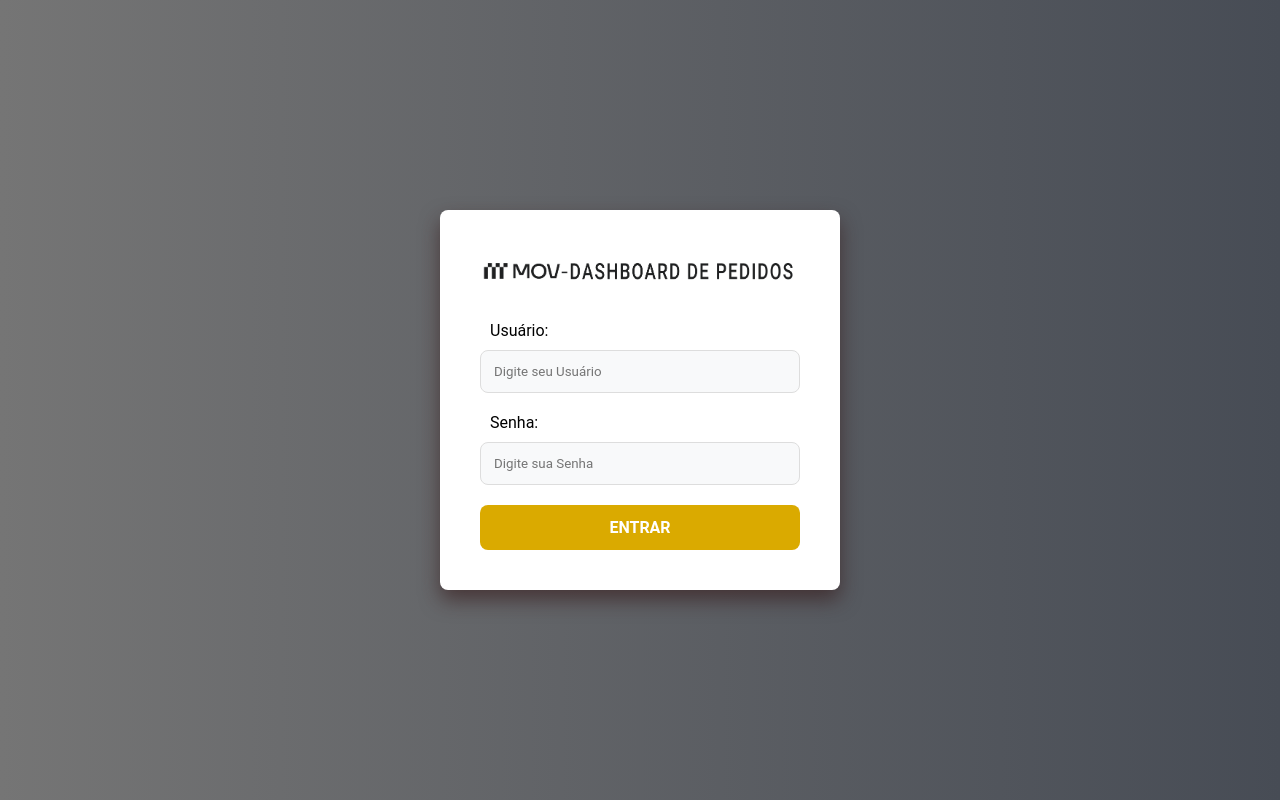
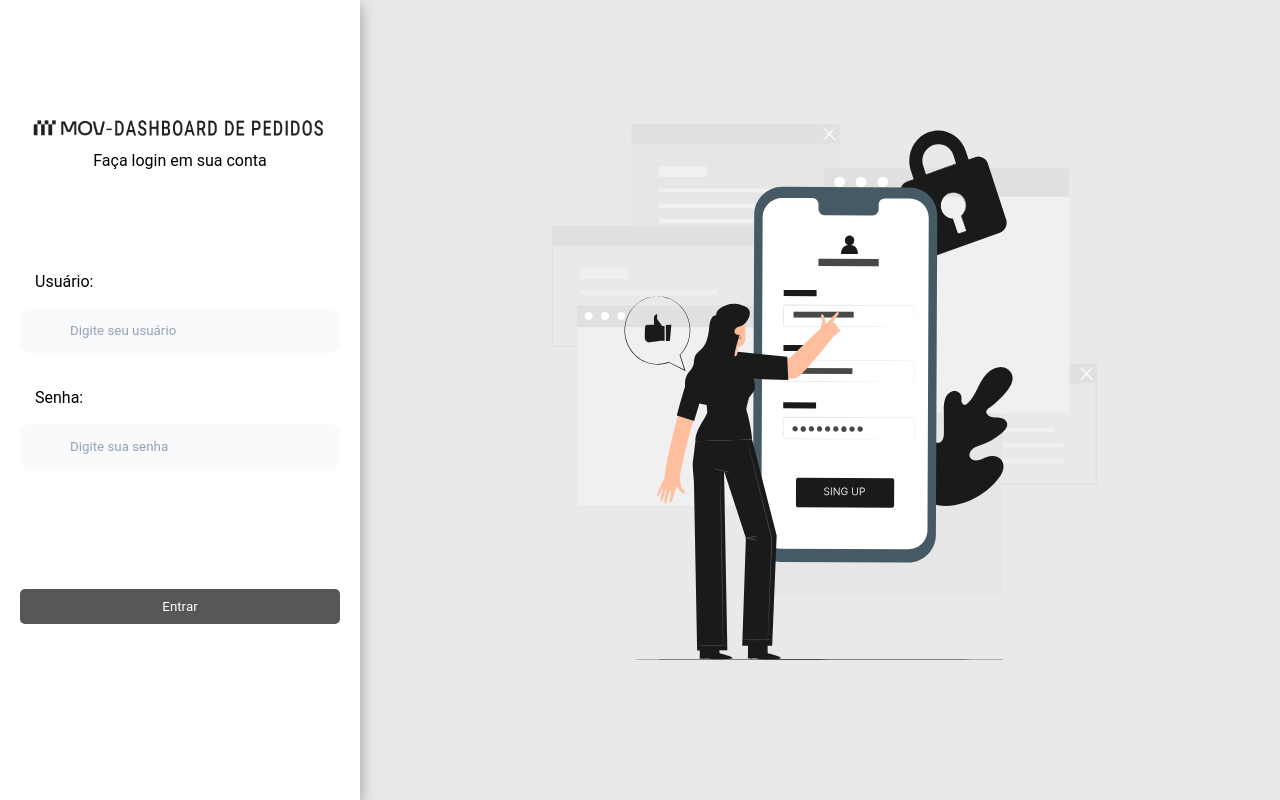
Before and after one commit to Henrry-Maximo/dashboardWooCommerce, a React (Create React App) app in the folder woocommerce-app-frontend/woocommerce-app/: page /login in a window 1280 px wide. Built offline with nearby package versions, Linux system fonts and the light colour scheme.

Commit message:
new display of login

```diff
--- a/woocommerce-app-frontend/woocommerce-app/src/assets/styles/DashboardSidebar.css
+++ b/woocommerce-app-frontend/woocommerce-app/src/assets/styles/DashboardSidebar.css
@@ -2,6 +2,7 @@
   background-color: #333;
   width: 256px;
   height: 100%;
+  transition: all 0.3s ease-out allow-discrete;
 }
 
 .sidebar-nav {
--- a/woocommerce-app-frontend/woocommerce-app/src/assets/styles/Login.css
+++ b/woocommerce-app-frontend/woocommerce-app/src/assets/styles/Login.css
@@ -1,72 +1,104 @@
-
-/* profile */
-#login-container {
+#container {
   display: flex;
+  align-items: center;
   justify-content: center;
   height: 100vh;
-  background: linear-gradient(to right, #757575, #474c55);
 }
 
 #login-content {
-  width: 400px;
-  padding: 40px;
-  background-color: #fff;
-  border-radius: 8px;
-  box-shadow: 0 10px 20px rgba(51, 23, 23, 0.601);
+  background-color: #ffffff;
+  max-width: 400px; /* Alterado para se adaptar melhor em dispositivos móveis */
+  flex-direction: column; /* Alterado para empilhar elementos verticalmente */
+  transition: all 3.0s ease;
+  width: 482px;
+  height: 100%;
+  box-shadow: rgba(0, 0, 0, 0.35) 0px 5px 15px;
+  padding: 20px;
+  display: grid;
+  justify-content: center;
 }
 
-/* class */
-.login-logo {
-  display: block;
-  margin: 0 auto 30px;
+#div-content {
+  display: flex;
+  justify-content: center;
+  align-items: center;
   width: 100%;
+  transition: border-color 0.3s ease; /* Adicionado para animação fluída */
 }
 
-.login-form .form-group {
+.login-logo {
+  width: 300px;
+}
+
+.login-intro {
+  text-align: center;
+  padding: 10px;
+}
+
+.form-group {
+  margin-bottom: 20px;
   display: flex;
   flex-direction: column;
-  gap: 10px;
-  margin-bottom: 20px;
-}
-
-.login-form .form-group label {
-  margin: 0px 0px 0px 10px;
+  gap: 2px;
 }
 
 .form-control {
   width: 100%;
-  padding: 13px;
-  border-radius: 8px;
-  border: 1px solid #ddd;
-  background-color: #f8f9fa;
+  height: 45px;
+  line-height: 30px;
+  padding: 0 5rem;
+  padding-left: 3rem;
+  border: 2px solid transparent;
+  border-radius: 10px;
+  outline: none;
+  background-color: #f8fafc;
+  color: #0d0c22;
+  transition: .5s ease;
+}
+
+.form-control::placeholder {
+  color: #94a3b8;
+}
+
+.form-control:focus, input:hover {
+  outline: none;
+  border-color: rgba(129, 140, 248);
+  background-color: #fff;
+  box-shadow: 0 0 0 5px rgba(119, 119, 119, 0.3);
+}
+
+.error-message {
+  color: #dc3545;
+  font-size: 14px;
+  margin-top: 5px;
+  display: flex;
+  margin-bottom: 10px;
+  justify-content: center;
 }
 
 .btn-primary {
+  background-color: #575757;
+  color: #fff;
+  border: none;
+  border-radius: 5px;
+  padding: 10px 20px;
+  cursor: pointer;
+  transition: background-color 0.3s;
+  display: inline-flex;
   width: 100%;
-  padding: 13px;
-  border-radius: 8px;
-  border: none;
-  background-color: #daaa00;
-  color: #fff;
-  font-size: 16px;
-  font-weight: bold;
-  text-transform: uppercase;
-  cursor: pointer;
-  transition: all 0.3s ease;
+  margin-top: 100px;
+  justify-content: center;
 }
 
 .btn-primary:hover {
-  background-color: #9c9c9c;
+  background-color: #daaa00;
 }
 
-.error-message {
-  margin: 15px 0px;
-  padding: 10px;
-  display: flex;
-  justify-content: center;
-  align-items: center;
-  background-color: rgb(252, 162, 162);
-  color: red;
-  border: 2px solid red;
-  /* border-radius: 10px; */
+.login-form {
+  margin: 0;
+  padding: 0;
 }
+
+label {
+  margin: 15px;
+}
--- a/woocommerce-app-frontend/woocommerce-app/src/components/Dashboard/DashboardCard.js
+++ b/woocommerce-app-frontend/woocommerce-app/src/components/Dashboard/DashboardCard.js
@@ -64,7 +64,7 @@ function OrderCard({ orderId, orderDate }) {
       // clearInterval(fetchDataInterval);
       clearInterval(calculateInterval);
     };
-  }, [orderId, slaData.date_order, slaData.sla_start]);
+  }, [orderId, orderDate, slaData.date_order, slaData.sla_start]);
 
   const backgroundColor = calculateBackgroundColor(remainingTime); // alart for warning order
   return (
--- a/woocommerce-app-frontend/woocommerce-app/src/pages/Login/Login.js
+++ b/woocommerce-app-frontend/woocommerce-app/src/pages/Login/Login.js
@@ -1,8 +1,9 @@
 import React, { useState } from "react";
-import { json, useNavigate } from "react-router-dom";
+import { useNavigate } from "react-router-dom";
 import api from "../../services/api.js";
 import "../../assets/styles/Login.css";
 import Logo from "../../assets/images/mov-logo.png";
+import Logowork from "../../assets/images/key.svg";
 // import Logo from "../../assets/images/noun-login.svg";
 
 const Login = (request, response) => {
@@ -17,8 +18,8 @@ const Login = (request, response) => {
     try {
       const dataLogin = {
         user,
-                password
-            }
+        password,
+      };
 
       const { data } = await api.post("/login", dataLogin);
 
@@ -29,22 +30,25 @@ const Login = (request, response) => {
 
       navigate("/");
     } catch (error) {
-            setError(error.response.data.message);;
+      setError(error.response.data.message);
     }
   }
 
   return (
-        <div id="login-container">
+    <div id="container">
       <div id="login-content">
+        <div className="login-intro">
           <img src={Logo} alt="Logo da Empresa" className="login-logo" />
-                <form className="login-form">
+          <p>Faça login em sua conta</p>
+        </div>
+        <form className="login-form" onSubmit={handleLogin}>
           <div className="form-group">
             <label htmlFor="username">Usuário:</label>
             <input
               type="text"
               className="form-control"
               id="username"
-                            placeholder="Digite seu Usuário"
+              placeholder="Digite seu usuário"
               value={user}
               onChange={(e) => setUser(e.target.value)}
             />
@@ -55,16 +59,19 @@ const Login = (request, response) => {
               type="password"
               className="form-control"
               id="password"
-                            placeholder="Digite sua Senha"
+              placeholder="Digite sua senha"
               value={password}
               onChange={(e) => setPassword(e.target.value)}
             />
           </div>
           {error && <span className="error-message">{error}</span>}
-                    <button type="submit" className="btn btn-primary" onClick={handleLogin}>
+          <button type="submit" className="btn btn-primary">
             Entrar
           </button>
         </form>
+      </div>
+      <div id="div-content">
+        <img src={Logowork} alt="Logo da Empresa" />
       </div>
     </div>
   );
```
Also changed, not shown: woocommerce-app-frontend/woocommerce-app/src/assets/images/input-key.svg (added), woocommerce-app-frontend/woocommerce-app/src/assets/images/key.svg (added). Lines whose indentation alone changed are shown as unchanged.
